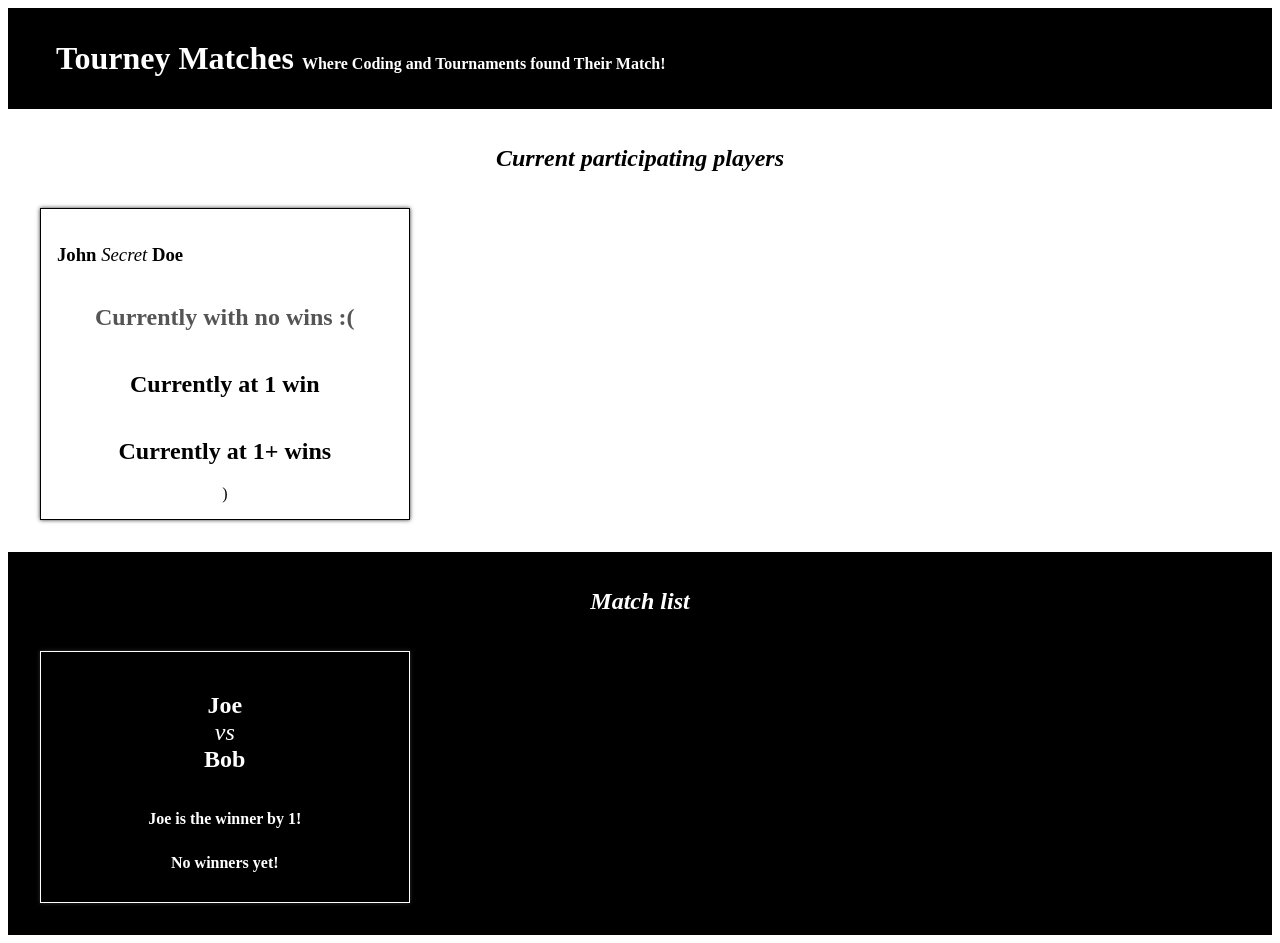
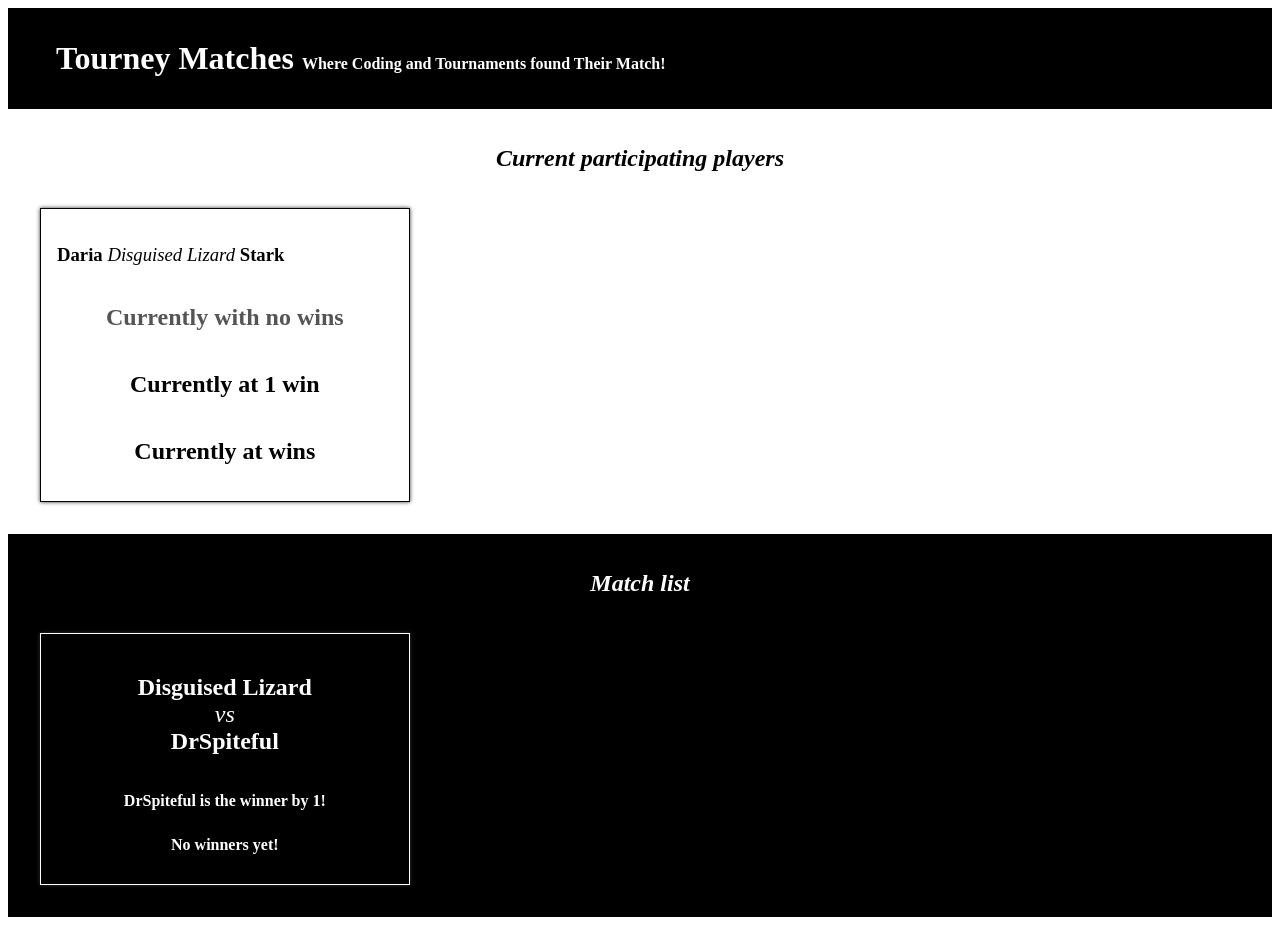
Before and after one commit to binding1/tourney-matches, a React (Create React App) app: page / in a window 1280 px wide. Built offline with nearby package versions, Linux system fonts and the light colour scheme.

Commit message:
refactored components for props

```diff
--- a/src/components/Match.js
+++ b/src/components/Match.js
@@ -1,11 +1,13 @@
-function Match() {
+function Match(props) {
   return (
     <article className="Match">
       <h1>
-        Joe <span>vs</span> Bob
+        {props.players[0]} <span>vs</span> {props.players[1]}
       </h1>
       {/* To be shown when there is a winner */}
-      <h2>Joe is the winner by 1!</h2>
+      <h2>
+        {props.winner} is the winner by {props.scoreDifference}!
+      </h2>
       {/* To be shown when there is no winner */}
       <h2>No winners yet!</h2>
     </article>
--- a/src/components/MatchList.js
+++ b/src/components/MatchList.js
@@ -2,10 +2,16 @@
 import matchData from "../data/matchData";
 
 function MatchList(props) {
+  const oneMatch = matchData[0];
+
   return (
     <section className="PlayerList MatchList">
       <h1>Match list</h1>
-      <Match />
+      <Match
+        players={oneMatch.players}
+        winner={oneMatch.winner}
+        scoreDifference={oneMatch.scoreDifference}
+      />
     </section>
   );
 }
--- a/src/components/Player.js
+++ b/src/components/Player.js
@@ -1,15 +1,18 @@
-function Player() {
+function Player(props) {
+  const show = false;
+
   return (
     <article className="Player">
       <h1>
-        John <span>Secret</span> Doe
+        {props.firstName} <span>{props.gamerTag}</span> {props.lastName}
       </h1>
+      {show && <>Hi!</>}
       {/* To be shown when there is no wins */}
-      <h2 className="zero">Currently with no wins :(</h2>
+      <h2 className="zero">Currently with no wins </h2>
       {/* To be shown when there is 1 win */}
       <h2>Currently at 1 win</h2>
       {/* To be shown when there is more than one win */}
-      <h2>Currently at 1+ wins</h2>)
+      <h2>Currently at {props.wins} wins</h2>
     </article>
   );
 }
--- a/src/components/PlayerList.js
+++ b/src/components/PlayerList.js
@@ -6,12 +6,17 @@
 function PlayerList() {
   const playerDataArray = preparePlayerData(playerData);
   const parsedPlayerData = addWinsToPlayers(playerDataArray, matchData);
-  console.log(playerDataArray);
-  console.log(parsedPlayerData);
+  const onePlayer = playerDataArray[0];
+
   return (
     <section className="PlayerList">
       <h1>Current participating players</h1>
-      <Player />
+      <Player
+        gamerTag={onePlayer.gamerTag}
+        firstName={onePlayer.firstName}
+        lastName={onePlayer.lastName}
+        wins={onePlayer.wins}
+      />
     </section>
   );
 }
```
